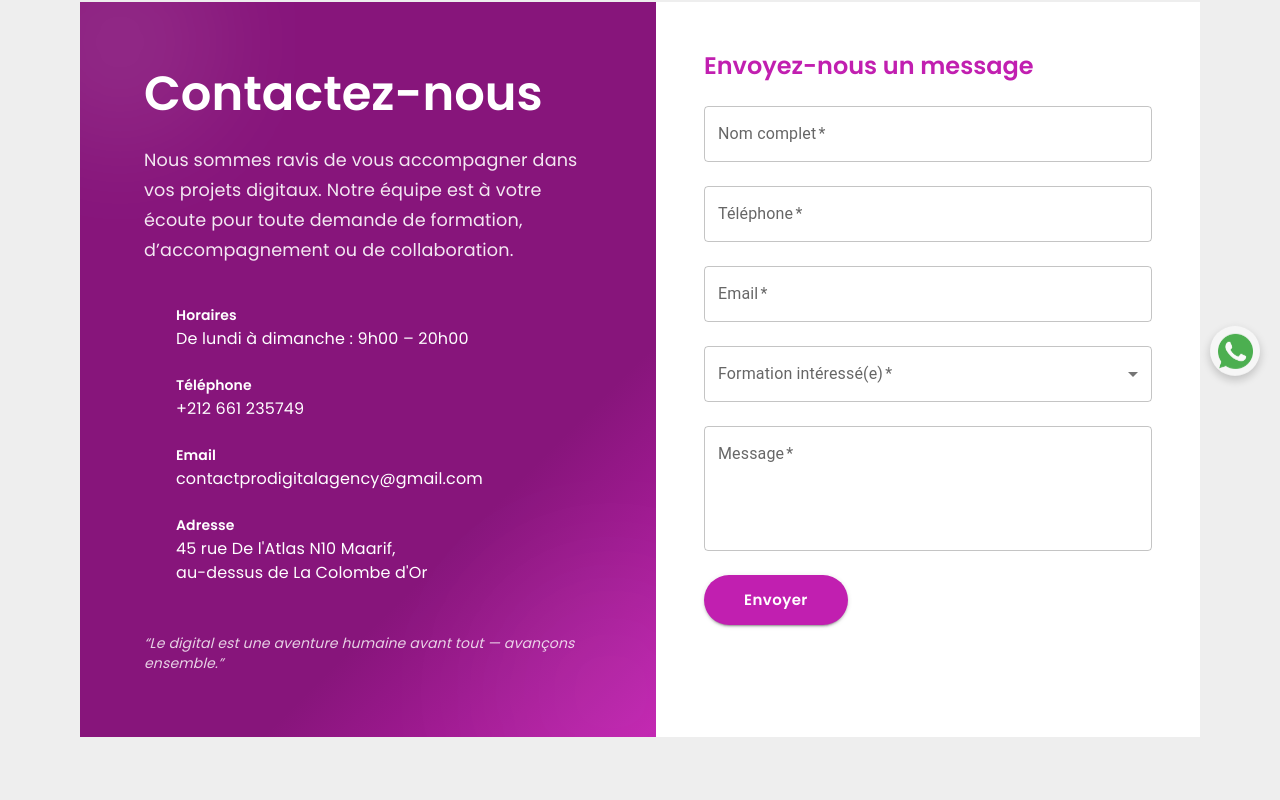
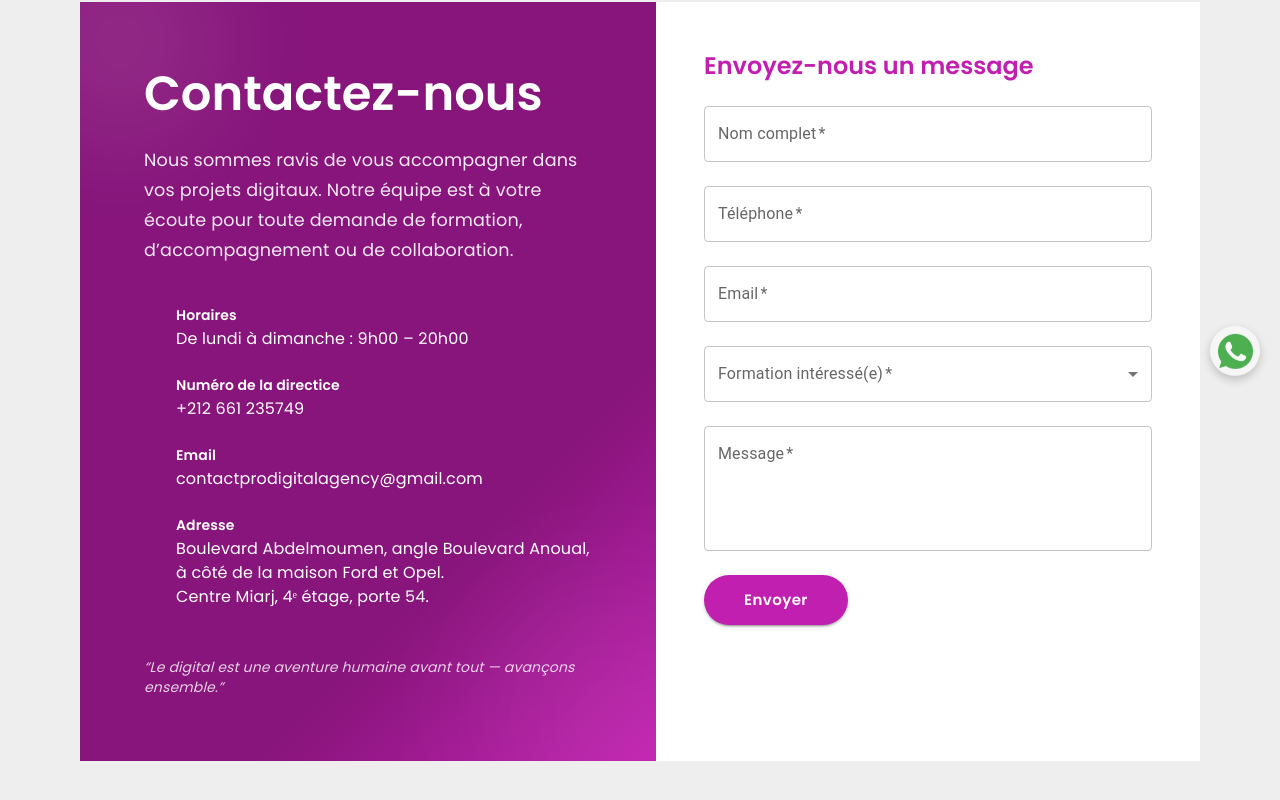
Before and after one commit to zarhouneNotes/prodigitalagency, a Next.js app: page /contact in a window 1280 px wide. Shown: the part 404-1204 px from the top of the page. Built offline with nearby package versions, Linux system fonts and the light colour scheme; some icons are missing.

Commit message:
form change

```diff
--- a/Components/ContactForm.tsx
+++ b/Components/ContactForm.tsx
@@ -99,7 +99,7 @@ const ContactSection = () => {
     flex: 1,
     background: `linear-gradient(135deg, ${theme.palette.primary.dark} 70%, ${theme.palette.primary.main} 100%)`,
     color: "white",
-    p: { xs: 5, md: 8 },
+    p: { xs: 2, md: 8 },
     display: "flex",
     flexDirection: "column",
     justifyContent: "center",
@@ -176,7 +176,7 @@ const ContactSection = () => {
       <PhoneIcon sx={{ color: "white", fontSize: 28 }} />
       <Box>
         <Typography variant="subtitle2" sx={{ fontWeight: 600 }}>
-          Téléphone
+          Numéro de la directice
         </Typography>
         <Typography>+212 661 235749</Typography>
       </Box>
@@ -199,8 +199,9 @@ const ContactSection = () => {
           Adresse
         </Typography>
         <Typography>
-          45 rue De l'Atlas N10 Maarif,
-          <br /> au-dessus de La Colombe d'Or
+        Boulevard Abdelmoumen, angle Boulevard Anoual, <br />
+         à côté de la maison Ford et Opel. <br />
+        Centre Miarj, 4ᵉ étage, porte 54.
         </Typography>
       </Box>
     </Stack>
--- a/Components/Navbar.tsx
+++ b/Components/Navbar.tsx
@@ -24,9 +24,9 @@ const MyNavbar = () => {
   const isMobile = useMediaQuery(theme.breakpoints.down('md'))
   const path = usePathname()
 
-  // useEffect(()=>{
-  //   console.log(path)
-  // }, [path])
+  useEffect(()=>{
+    window.scrollTo(0,0)
+  }, [path])
 
 
   function isActive (p:String):boolean {
@@ -46,7 +46,9 @@ const MyNavbar = () => {
 
   const drawer = (
     <Box onClick={handleDrawerToggle} sx={{ textAlign: "center" }}>
-      <img src={"/images/logo.png"}  alt="pro digital agency" width={90} style={{margin : "20px"}} />
+      <Link href={"/"}>
+       <img src={"/images/logo.png"}  alt="pro digital agency" width={90} style={{margin : "20px"}} />
+      </Link>
 
 
       <Divider />
```
